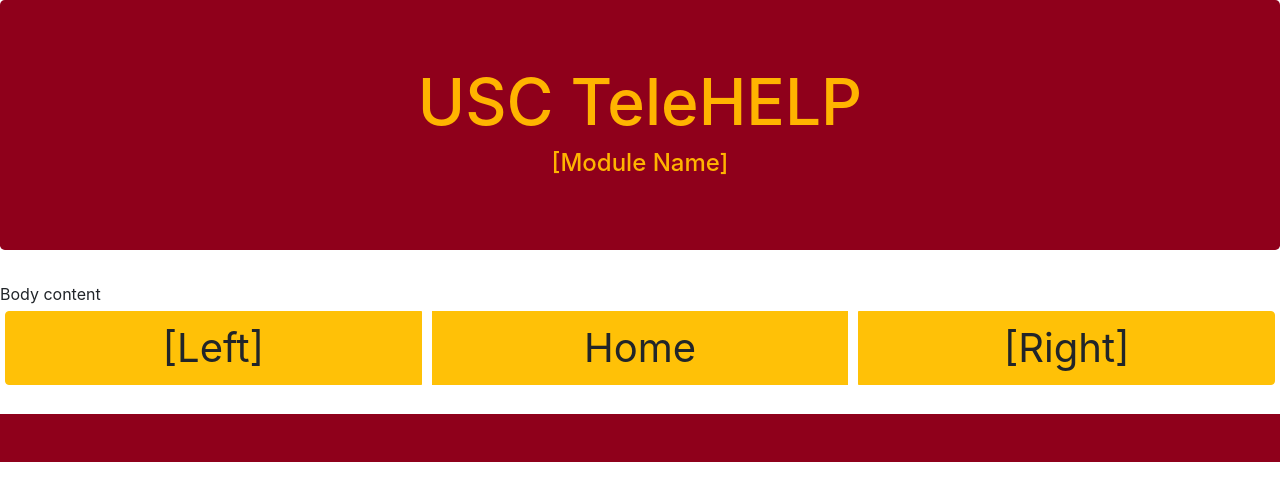
After one commit to atchesonUSC/csci401_project, a Django app: page /about_telehelp/1/ in a window 1280 px wide. The commit adds this page. Shown: the top 501 px of the page. Run offline with Django 3.2, Linux system fonts and the light colour scheme; some libraries are stand-ins or nearby versions.

Commit message:
updated styling to menu page, created module template

```diff
--- /dev/null
+++ b/telecare/about_telehelp_app/urls.py
@@ -0,0 +1,7 @@
+from django.urls import path
+from . import views
+
+
+urlpatterns = [
+    path('<page>/', views.about, name='about_telehelp')
+]
--- a/telecare/about_telehelp_app/views.py
+++ b/telecare/about_telehelp_app/views.py
@@ -1,3 +1,8 @@
 from django.shortcuts import render
 
-# Create your views here.
+
+def about(request, page):
+    page = 'module_base.html'
+    #page = 'about_telehelp_' + page + '.html'
+    args = {}
+    return render(request, page, args)
--- a/telecare/admin/urls.py
+++ b/telecare/admin/urls.py
@@ -25,4 +25,5 @@ urlpatterns = [
     path('install/', include('install_app.urls')),
     path('help_center/', include('help_app.urls')),
     path('cam_mic/', include('camera_mic_app.urls')),
+    path('about_telehelp/', include('about_telehelp_app.urls')),
 ]
--- /dev/null
+++ b/telecare/templates/module_base.html
@@ -0,0 +1,44 @@
+{% load static %}
+
+
+<!DOCTYPE html>
+<html lang="en">
+<head>
+    <meta charset="UTF-8">
+    <meta name="viewport" content="width=device-width, initial-scale=1">
+    <link rel="stylesheet" href="https://stackpath.bootstrapcdn.com/bootstrap/4.3.1/css/bootstrap.min.css" integrity="sha384-ggOyR0iXCbMQv3Xipma34MD+dH/1fQ784/j6cY/iJTQUOhcWr7x9JvoRxT2MZw1T" crossorigin="anonymous">
+    <title>[Title]</title>
+</head>
+<body>
+
+<!-- Header -->
+<div class="jumbotron text-center" style="background-color:#8F001B">
+    <h1 style="color:#FFB400; text-align:center; font-size:400%"> USC TeleHELP </h1>
+    <h3 style="text-align:center; color:#FFB400; font-size:150%">[Module Name]</h3>
+</div>
+
+<!-- Content will get inserted here -->
+{% block content %}
+Body content
+{% endblock %}
+
+<!-- Navigation buttons -->
+<div class="text-center">
+    <div class="btn-group d-flex" role="group">
+        <a href="..." class="btn btn-warning w-50" style="margin:5px; font-size:250%;">[Left]</a>
+        <a href="..." class="btn btn-warning w-50" style="margin:5px; font-size:250%;">Home</a>
+        <a href="..." class="btn btn-warning w-50" style="margin:5px; font-size:250%;">[Right]</a>
+    </div>
+</div>
+
+<br>
+
+<!-- Footer -->
+<footer class="footer" style="background-color:#8F001B;">
+    <div class="container">
+        <br><br>
+    </div>
+</footer>
+
+</body>
+</html>
--- a/telecare/templates/welcome.html
+++ b/telecare/templates/welcome.html
@@ -8,7 +8,6 @@
     <link rel="stylesheet" href="{% static 'welcome.css' %}">
     <link rel="stylesheet" href="https://stackpath.bootstrapcdn.com/bootstrap/4.3.1/css/bootstrap.min.css" integrity="sha384-ggOyR0iXCbMQv3Xipma34MD+dH/1fQ784/j6cY/iJTQUOhcWr7x9JvoRxT2MZw1T" crossorigin="anonymous">
     <title>Welcome</title>
-
 </head>
 <body style="background-color:#FFFFFF">
 
@@ -22,7 +21,7 @@
 <h3 style="text-align:center;">~ Use your finger or mouse to press a button to learn more ~</h3><br>
 <hr style="width:80%; text-align:center;" color="#8a8a8a">
 <div class="text-center">
-    <a href="..." class="btn btn-warning btn-lg" style="width:45%; font-size:185%;"><strong>1 &rarr; Welcome! We're here to help</strong></a><br><br>
+    <a href="{% url 'about_telehelp' 0 %}" class="btn btn-warning btn-lg" style="width:45%; font-size:185%;"><strong>1 &rarr; Welcome! We're here to help</strong></a><br><br>
     <a href="..." class="btn btn-warning btn-lg" style="width:45%; font-size:185%;"><strong>2 &rarr; Installing USC TeleCARE</strong></a><br><br>
     <a href="..." class="btn btn-warning btn-lg" style="width:45%; font-size:185%;"><strong>3 &rarr; Internet Check</strong></a><br><br>
     <a href="..." class="btn btn-warning btn-lg" style="width:45%; font-size:185%;"><strong>4 &rarr; Browser Check</strong></a><br><br>
```
